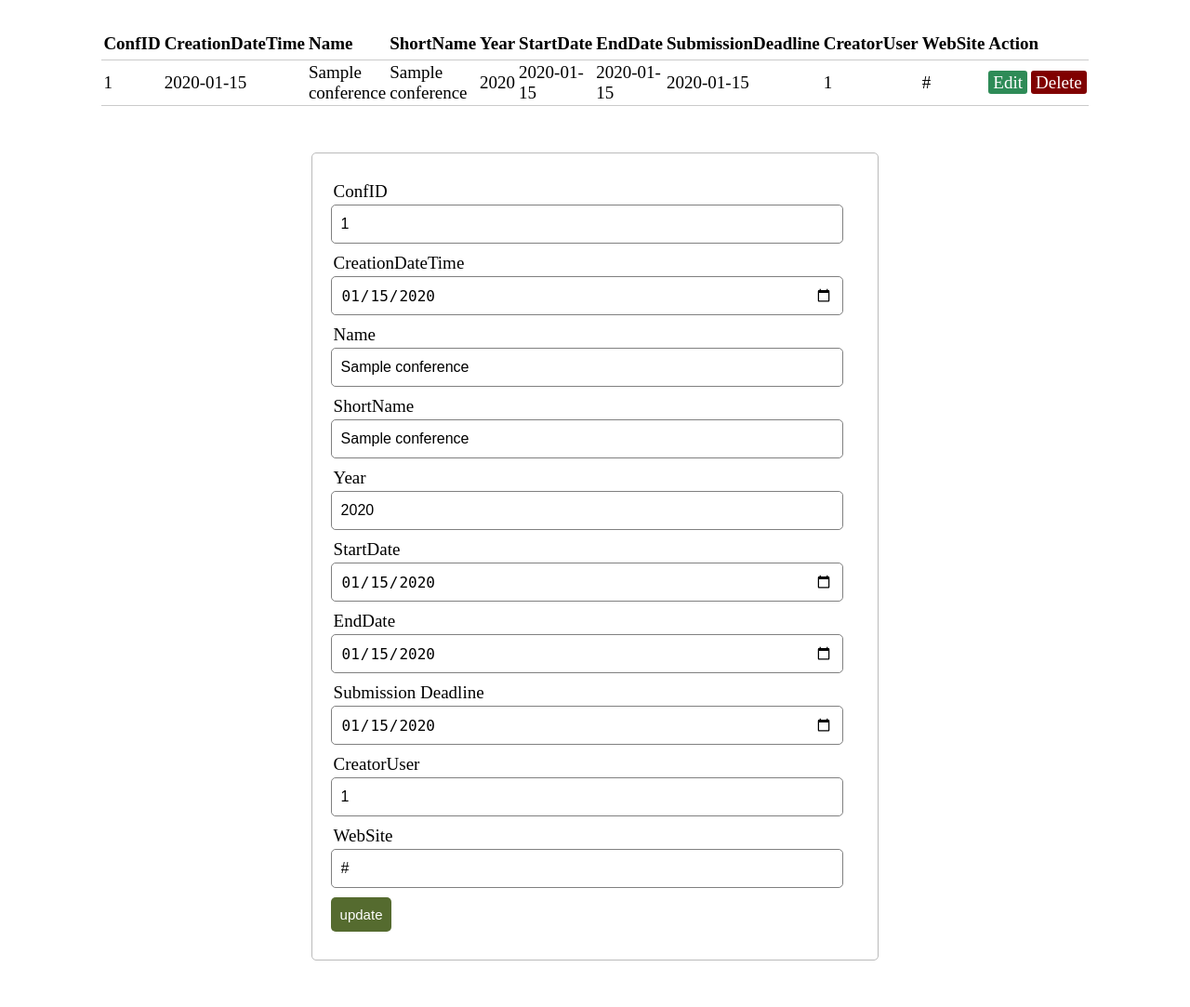
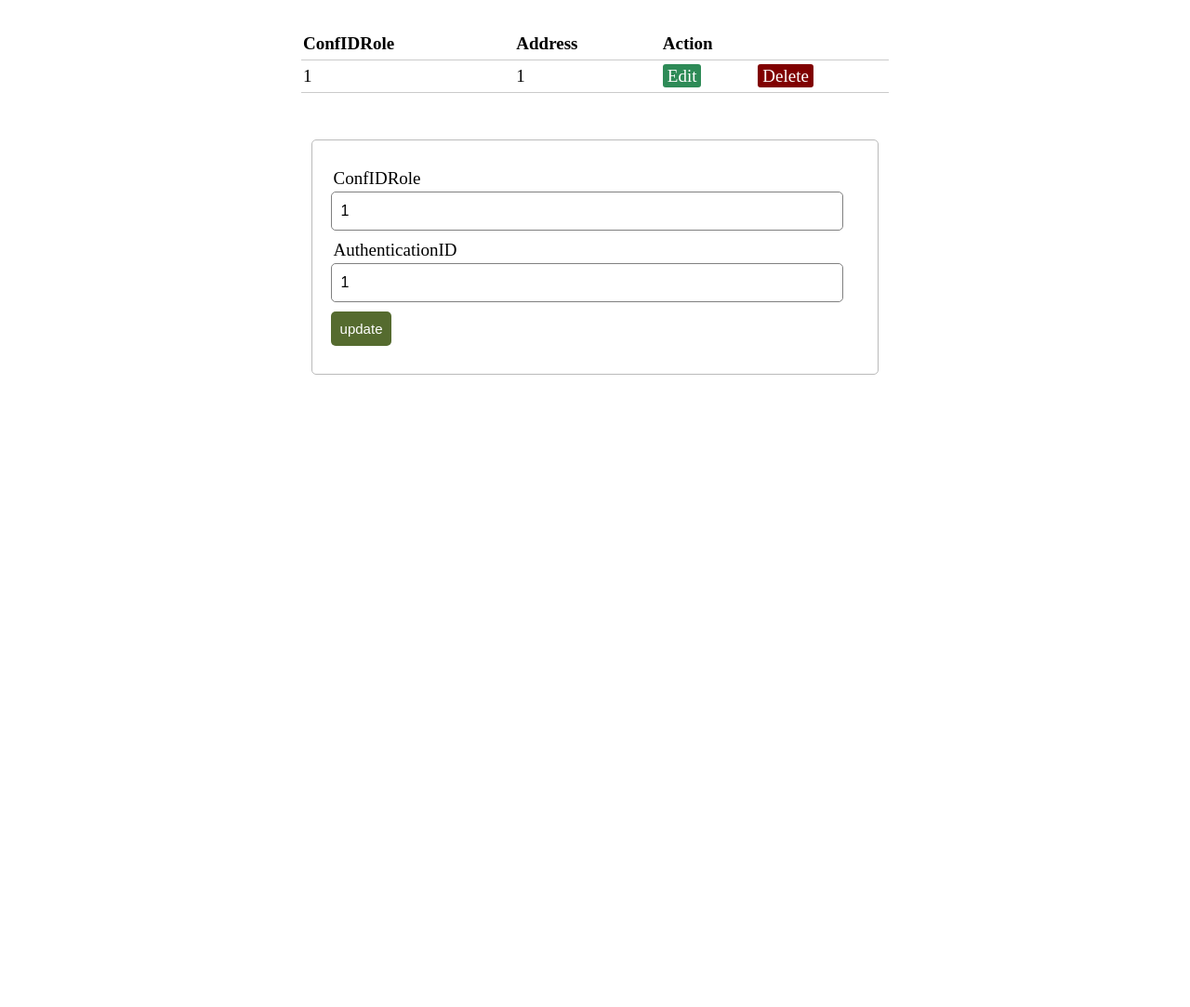
Before and after one commit to ThePopato/Bil372_Odev2_10, a PHP site: page /index.php?edit=1 in a window 1280 px wide. Shown: the whole page at 93% size. After the commit the page ends 403 px from the top, so only its background shows below. Run offline with PHP 8.4, Linux system fonts and the light colour scheme; tables that the repository leaves empty hold one stand-in row (values such as "Sample post").

Commit message:
Add files via upload

```diff
--- /dev/null
+++ b/create_conferenceroles.php
@@ -0,0 +1,33 @@
+<?php
+//include "config.php";
+session_start();
+$db = mysqli_connect('localhost', 'root', '', 'odev2');
+/*$name = "";
+$address = "";
+$id = 0;*/
+$update = false;
+
+if (isset($_POST['save'])) {
+    $ConfIDRole = $_POST['ConfIDRole'];
+    $AuthenticationID = $_POST['AuthenticationID'];
+
+    mysqli_query($db,"INSERT INTO `conferenceroles` (`ConfIDRole`, `AuthenticationID`) VALUES ('$ConfIDRole', '$AuthenticationID')");
+    $_SESSION['message'] = "Address saved";
+
+    if (isset($_POST['update'])) {
+        $ConfIDRole = $_POST['ConfIDRole'];
+        $AuthenticationID = $_POST['AuthenticationID'];
+
+        mysqli_query($db, "UPDATE conferenceroles SET ConfIDRole='$ConfIDRole', AuthenticationID='$AuthenticationID' WHERE ConfIDRole=$ConfIDRole");
+        $_SESSION['message'] = "Address updated!";
+        header('location: index.php');
+    }
+
+    if (isset($_GET['del'])) {
+        $ConfIDRole = $_GET['del'];
+        mysqli_query($db, "DELETE FROM conferenceroles WHERE ConfIDRole=$ConfIDRole");
+        $_SESSION['message'] = "deleted!";
+    }
+
+    header('location: index.php');
+}
--- a/index.php
+++ b/index.php
@@ -1,23 +1,15 @@
-<?php  include('server.php'); ?>
+<?php  include('create_conferenceroles.php'); ?>
 <?php
 $db = mysqli_connect('localhost', 'root', '', 'odev2');
 if (isset($_GET['edit'])) {
-    $id = $_GET['edit'];
+    $ConfIDRole = $_GET['edit'];
     $update = true;
-    $record = mysqli_query($db, "SELECT * FROM conference WHERE ConfID=$id");
+    $record = mysqli_query($db, "SELECT * FROM conferenceroles WHERE ConfIDRole=$ConfIDRole");
 
     if (count($record) == 1 ) {
         $n = mysqli_fetch_array($record);
-        $ConfID = $n['ConfID'];
-        $CreationDateTime = $n['CreationDateTime'];
-        $Name = $n['Name'];
-        $ShortName = $n['ShortName'];
-        $Year = $n['Year'];
-        $StartDate = $n['StartDate'];
-        $EndDate = $n['EndDate'];
-        $SubmissionDeadline = $n['SubmissionDeadline'];
-        $CreatorUser = $n['CreatorUser'];
-        $WebSite = $n['WebSite'];
+        $ConfIDRole = $n['ConfIDRole'];
+        $AuthenticationID = $n['AuthenticationID'];
     }
 }
 ?>
@@ -36,87 +28,38 @@ if (isset($_GET['edit'])) {
         ?>
     </div>
 <?php endif ?>
-<?php
-$db =mysqli_connect('localhost', 'root', '', 'odev2');
-$results = mysqli_query($db, "SELECT * FROM conference"); ?>
+<?php $db =mysqli_connect('localhost', 'root', '', 'crud');
+$results = mysqli_query($db, "SELECT * FROM conferenceroles"); ?>
 <table>
     <thead>
     <tr>
-        <th>ConfID</th>
-        <th>CreationDateTime</th>
-        <th>Name</th>
-        <th>ShortName</th>
-        <th>Year</th>
-        <th>StartDate</th>
-        <th>EndDate</th>
-        <th>SubmissionDeadline</th>
-        <th>CreatorUser</th>
-        <th>WebSite</th>
-        <th colspan="10">Action</th>
+        <th>ConfIDRole</th>
+        <th>Address</th>
+        <th colspan="2">Action</th>
     </tr>
     </thead>
 
     <?php while ($row = mysqli_fetch_array($results)) { ?>
         <tr>
-            <td><?php echo $row['ConfID']; ?></td>
-            <td><?php echo $row['CreationDateTime']; ?></td>
-            <td><?php echo $row['Name']; ?></td>
-            <td><?php echo $row['ShortName']; ?></td>
-            <td><?php echo $row['Year']; ?></td>
-            <td><?php echo $row['StartDate']; ?></td>
-            <td><?php echo $row['EndDate']; ?></td>
-            <td><?php echo $row['SubmissionDeadline']; ?></td>
-            <td><?php echo $row['CreatorUser']; ?></td>
-            <td><?php echo $row['WebSite']; ?></td>
+            <td><?php echo $row['ConfIDRole']; ?></td>
+            <td><?php echo $row['AuthenticationID']; ?></td>
             <td>
-                <a href="index.php?edit=<?php echo $row['ConfID']; ?>" class="edit_btn" >Edit</a>
+                <a href="index.php?edit=<?php echo $row['ConfIDRole']; ?>" class="edit_btn" >Edit</a>
             </td>
             <td>
-                <a href="server.php?del=<?php echo $row['ConfID']; ?>" class="del_btn">Delete</a>
+                <a href="server.php?del=<?php echo $row['ConfIDRole']; ?>" class="del_btn">Delete</a>
             </td>
         </tr>
     <?php } ?>
 </table>
-<form method="post" action="server.php" >
+<form method="post" action="create_conferenceroles.php" >
     <div class="input-group">
-        <label>ConfID</label>
-        <input type="text" name="ConfID" value="<?php echo $ConfID; ?>">
+        <label>ConfIDRole</label>
+        <input type="number" name="ConfIDRole" value="<?php echo $ConfIDRole; ?>">
     </div>
     <div class="input-group">
-        <label>CreationDateTime</label>
-        <input type="date" name="CreationDateTime" value="<?php echo $CreationDateTime; ?>">
-    </div>
-    <div class="input-group">
-        <label>Name</label>
-        <input type="text" name="Name" value="<?php echo $Name; ?>">
-    </div>
-    <div class="input-group">
-        <label>ShortName</label>
-        <input type="text" name="ShortName" value="<?php echo $ShortName; ?>">
-    </div>
-    <div class="input-group">
-        <label>Year</label>
-        <input type="number" name="Year" value="<?php echo $Year; ?>">
-    </div>
-    <div class="input-group">
-        <label>StartDate</label>
-        <input type="date" name="StartDate" value="<?php echo $StartDate; ?>">
-    </div>
-    <div class="input-group">
-        <label>EndDate</label>
-        <input type="date" name="EndDate" value="<?php echo $EndDate; ?>">
-    </div>
-    <div class="input-group">
-        <label>Submission Deadline</label>
-        <input type="date" name="Submission_Deadline" value="<?php echo $SubmissionDeadline; ?>">
-    </div>
-    <div class="input-group">
-        <label>CreatorUser</label>
-        <input type="number" name="CreatorUser" value="<?php echo $CreatorUser; ?>">
-    </div>
-    <div class="input-group">
-        <label>WebSite</label>
-        <input type="text" name="WebSite" value="<?php echo $WebSite; ?>">
+        <label>AuthenticationID</label>
+        <input type="number" name="AuthenticationID" value="<?php echo $AuthenticationID; ?>">
     </div>
     <div class="input-group">
         <?php if ($update == true): ?>
```
